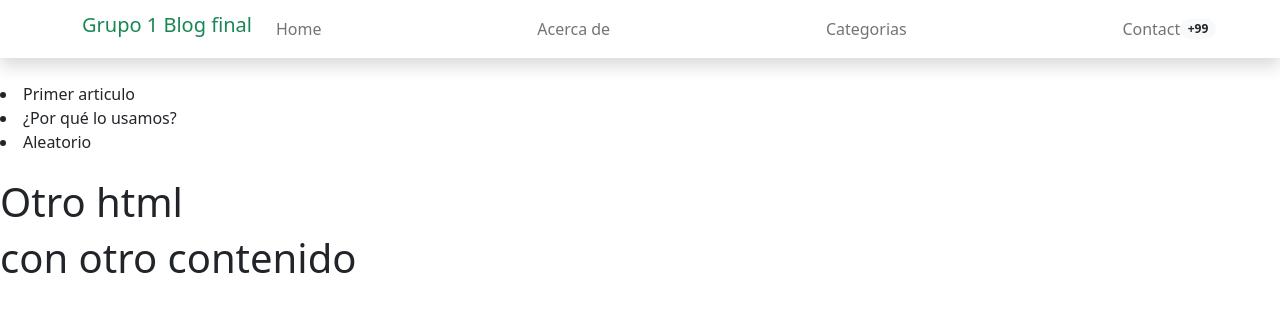
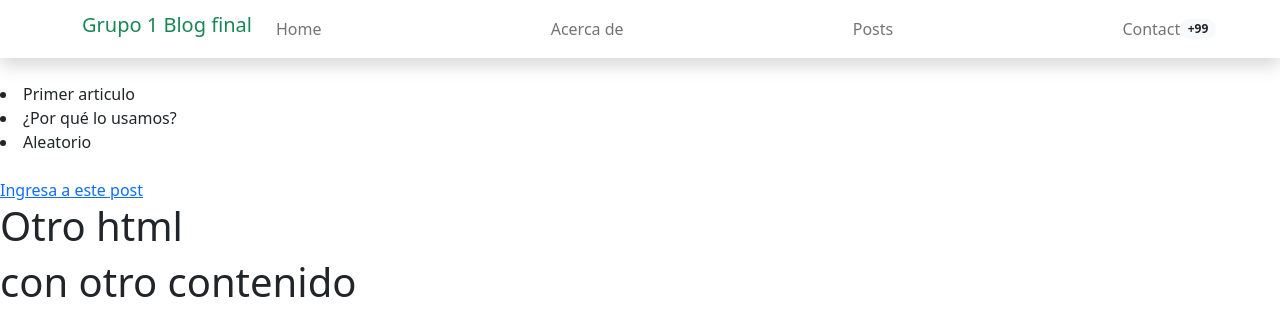
Before and after one commit to giulianaleoni/EtapaFinal, a Django app: page /posts/ in a window 1280 px wide. Shown: the top 336 px of the page. Run offline with Django 4.2, Linux system fonts and the light colour scheme; data comes from the database, SQL or seed files in the repository.

Commit message:
vistas post individuales

```diff
--- a/blog/apps/posts/urls.py
+++ b/blog/apps/posts/urls.py
@@ -1,6 +1,8 @@
 from django.urls import path
 from .views import PostListView, PostDetailView
 from . import views
+
+app_name='apps.posts'
 
 urlpatterns = [
     path('posts/',PostListView.as_view(),name='posts'),
--- a/blog/apps/posts/views.py
+++ b/blog/apps/posts/views.py
@@ -12,7 +12,7 @@ class PostListView(ListView):
 
 class PostDetailView(DetailView):
     model= Post
-    template_name = "posts'/postindividual.html"
+    template_name = "posts/postindividual.html"
     context_object_name = "posts"
     pk_url_kwarg = "id"
     queryset = Post.objects.all()
--- a/blog/blog/urls.py
+++ b/blog/blog/urls.py
@@ -17,9 +17,15 @@ Including another URLconf
 from django.contrib import admin
 from django.urls import path,include
 from .views import index
+from django.conf import settings
+from django.conf.urls.static import static
+from django.contrib.staticfiles.urls import staticfiles_urlpatterns
+
 
 urlpatterns = [
     path('admin/', admin.site.urls),
     path('',index, name='index'),
     path('',include('apps.posts.urls')),
-]
+]+static(settings.STATIC_URL, document_root=settings.STATIC_ROOT)
+urlpatterns += staticfiles_urlpatterns()
+urlpatterns +=static(settings.MEDIA_URL, document_root=settings.MEDIA_ROOT)
--- a/blog/templates/base.html
+++ b/blog/templates/base.html
@@ -33,13 +33,13 @@
                 <div class="flex-fill">
                     <ul class="nav navbar-nav d-flex justify-content-between mx-lg-auto">
                         <li class="nav-item">
-                            <a class="nav-link" href="index.html">Home</a>
+                            <a class="nav-link" href={% url 'index' %}>Home</a>
                         </li>
                         <li class="nav-item">
                             <a class="nav-link" href="about.html">Acerca de</a>
                         </li>
                         <li class="nav-item">
-                            <a class="nav-link" href="shop.html">Categorias</a>
+                            <a class="nav-link" href={% url 'apps.posts:posts' %}>Posts</a>
                         </li>
                         <li class="nav-item">
                             <a class="nav-link" href="contact.html">Contacto</a>
--- a/blog/templates/posts/posts.html
+++ b/blog/templates/posts/posts.html
@@ -1,4 +1,5 @@
 {% extends 'base.html' %}
+{%load static%}
 
 {%block contenido%}
 
@@ -7,6 +8,10 @@
         <li>{{ i.titulo }}</li>
         <li>{{i.subtitulo}}</li>
         <li>{{i.categoria}}</li>
+        <br>
+        <a id="boton_post" href= "{% url 'apps.posts:postindividual' i.id %}">
+            Ingresa a este post
+        </a>
 
         {%empty%}
         <h1>No hay registros</h1>
```
Also changed, not shown: blog/templates/posts/postindividual.html (+7 -0 lines).
